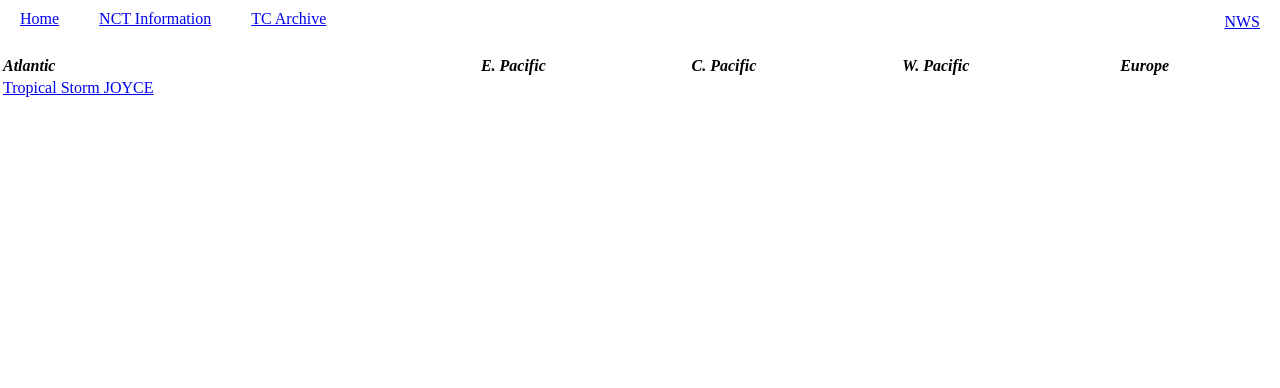
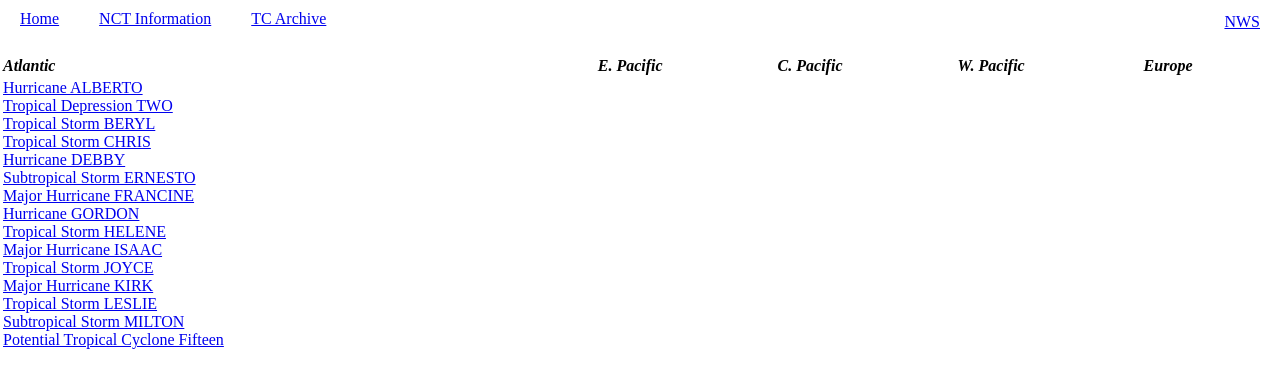
Before and after one commit to AlbaCycloneAgency/alba-ca.github.io, a plain HTML site: page archive/2024/2024home.html in a window 1280 px wide. Drawn offline with Linux system fonts and the light colour scheme.

Commit message:
idk what to call this

```diff
--- a/archive/2024/2024home.html
+++ b/archive/2024/2024home.html
@@ -57,7 +57,35 @@
             </tr>
             <tr>
                 <td valign="top" headers="al">
+                    <a href="/archive/2024/ALBERTO.html">Hurricane ALBERTO</a>
+                    <br>
+                    <a href="/archive/2024/TWO.html">Tropical Depression TWO</a>
+                    <br>
+                    <a href="/archive/2024/BERYL.html">Tropical Storm BERYL</a>
+                    <br>
+                    <a href="/archive/2024/CHRIS.html">Tropical Storm CHRIS</a>
+                    <br>
+                    <a href="/archive/2024/DEBBY.html">Hurricane DEBBY</a>
+                    <br>
+                    <a href="/archive/2024/ERNESTO.html">Subtropical Storm ERNESTO</a>
+                    <br>
+                    <a href="/archive/2024/FRANCINE.html">Major Hurricane FRANCINE</a>
+                    <br>
+                    <a href="/archive/2024/GORDON.html">Hurricane GORDON</a>
+                    <br>
+                    <a href="/archive/2024/HELENE.html">Tropical Storm HELENE</a>
+                    <br>
+                    <a href="/archive/2024/ISAAC.html">Major Hurricane ISAAC</a>
+                    <br>
                     <a href="/archive/2024/JOYCE.html">Tropical Storm JOYCE</a>
+                    <br>
+                    <a href="/archive/2024/KIRK.html">Major Hurricane KIRK</a>
+                    <br>
+                    <a href="/archive/2024/LESLIE.html">Tropical Storm LESLIE</a>
+                    <br>
+                    <a href="/archive/2024/MILTON.html">Subtropical Storm MILTON</a>
+                    <br>
+                    <a href="/archive/2024/FIFTEEN.html">Potential Tropical Cyclone Fifteen</a>
                 </td>
             </tr>
         </tbody>
```
Also changed, not shown: archive/2024/ALBERTO.html (renamed from archive/2024/JOYCE.html, +9 -2 lines), 2 other files.
